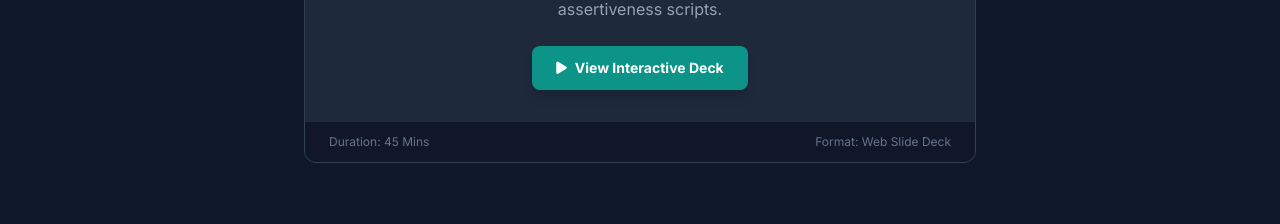
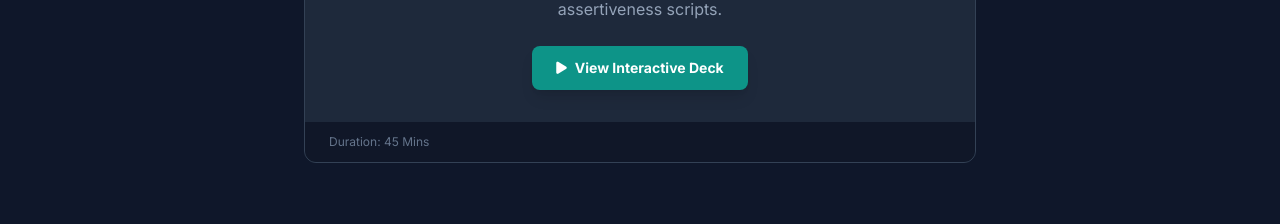
Before and after one commit to shubhranshuldwivedi/shubhranshuldwivedi.github.io, a plain HTML site: page index.html in a window 1280 px wide. Shown: the part 2420-2644 px from the top of the page. Drawn offline with nearby package versions, Linux system fonts and the light colour scheme.

Commit message:
Update index.html

```diff
--- a/index.html
+++ b/index.html
@@ -214,7 +214,7 @@
                     </div>
                     <div class="bg-slate-950/50 px-6 py-3 text-xs text-slate-500 flex justify-between">
                         <span>Duration: 45 Mins</span>
-                        <span>Format: Web Slide Deck</span>
+                        <span></span>
                     </div>
                 </div>
 
```
